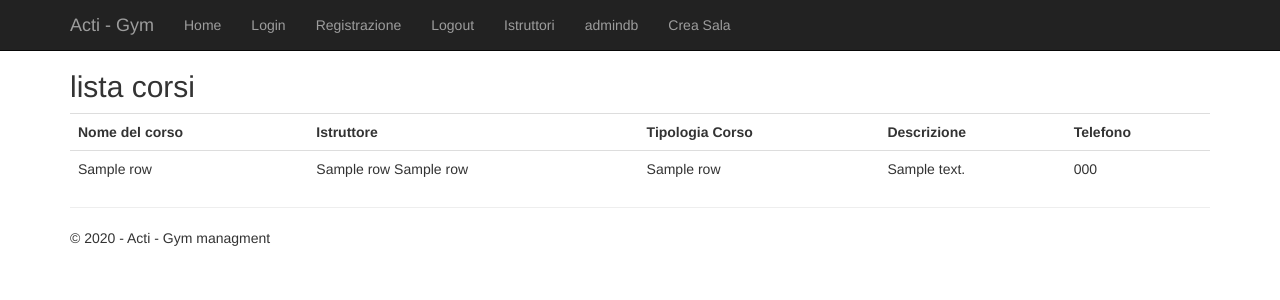
After one commit to SpiderPorkPotter/Palestra, a Flask app: template Palestra/templates/lista_corsi.html in a window 1280 px wide. The commit adds this page. Shown: the top 300 px of the page. Run offline with Flask 2, Linux system fonts and the light colour scheme; the template is opened without the code that fills it: most values are stand-ins (such as "Sample title", 1, 10 or a date in 2020); some libraries are stand-ins or nearby versions.

Commit message:
aggiunta pagina lista corsi e fix prenotazione

```diff
--- a/Palestra/__init__.py
+++ b/Palestra/__init__.py
@@ -12,8 +12,8 @@ db = SQLAlchemy()
 app = Flask(__name__)
 
 #psycopg2 è il driver che si usa per comunicare col database
-#DB_URI = "postgresql+psycopg2://postgres:passwordsupersegreta@localhost/Palestra"
-DB_URI = "postgresql+psycopg2://postgres:a@localhost/Palestra"
+DB_URI = "postgresql+psycopg2://postgres:passwordsupersegreta@localhost/Palestra"
+#DB_URI = "postgresql+psycopg2://postgres:a@localhost/Palestra"
 
 app.config['SQLALCHEMY_TRACK_MODIFICATIONS'] = False
 app.config['SQLALCHEMY_DATABASE_URI'] = DB_URI
--- a/Palestra/templates/layout.html
+++ b/Palestra/templates/layout.html
@@ -52,7 +52,7 @@
                     {% if current_user.is_authenticated %}
                     <li><a href="{{ url_for('profilo') }}">Profilo</a></li>
                     <li><a href="{{ url_for('calendario') }}">Calendario</a></li>
-                    <li><a href="{{ url_for('corsi') }}">Corsi</a></li>
+                    <li><a href="{{ url_for('lista_corsi') }}">Lista Corsi</a></li>
                     <li><a href="{{ url_for('logout') }}">Logout</a></li>
 
                     {% else %}
--- /dev/null
+++ b/Palestra/templates/lista_corsi.html
@@ -0,0 +1,26 @@
+{% extends "layout.html" %}
+
+{% block content %}
+
+<h2> lista corsi</h2>
+<table class="table">
+
+    <tr>
+        <th scope="col">Nome del corso</th>
+        <th scope="col">Istruttore</th>
+        <th scope="col">Tipologia Corso</th>
+        <th scope="col">Descrizione</th>
+        <th scope="col">Telefono</th>
+    </tr>
+    {% for row in tab_lista_corsi %}
+    <tr>
+        <td>{{ row['nome_corso'] }}</td>
+        <td>{{ row['cognome'] }} {{ row['nome'] }}</td>
+        <td>{{ row['nome_tipologia'] }}</td>
+        <td>{{ row['descrizione'] }}</td>
+        <td>{{ row['telefono'] }}</td>
+    </tr>
+    {% endfor %}
+</table>
+
+{% endblock %}
--- a/Palestra/templates/profilo.html
+++ b/Palestra/templates/profilo.html
@@ -29,10 +29,7 @@
             <span class="field-name">Codice Fiscale:</span>
             <span class="field-value">{{ dati_utente['codice_fiscale'] }}</span>
         </li>
-        <li>
-            <span class="field-name">Email:</span>
-            <span class="field-value">{{ dati_utente['email'] }}</span>
-        </li>
+
     </ul>
     <hr />
 </div>
--- a/Palestra/views.py
+++ b/Palestra/views.py
@@ -430,7 +430,7 @@ def corsi():
                                     "WHERE pr.data = :input_data) "
 
 
-                            "AND f.id_fascia NOT IN (SELECT id_fascia FROM prenotazioni WHERE data = :input_data) "
+                            "AND f.id_fascia NOT IN (SELECT id_fascia FROM prenotazioni WHERE data = :input_data AND codice_fiscale = :id_utente AND eliminata ID NULL) "
                             )
 
 
@@ -724,6 +724,23 @@ def policy_occupazione():
     return render_template("policyOccupazione.html", title = "Occupazione", policies  = policies )
 
 
+@app.route('/corsi/lista',  methods=['POST', 'GET'])
+def lista_corsi():
+
+    #----------------------------------------------------DA FAREEEEE
+    s = text("SELECT distinct c.nome_corso,  p.nome, p.cognome,t.nome_tipologia, t.descrizione , i.telefono FROM corsi c JOIN persone p ON (p.codice_fiscale = c.codice_fiscale_istruttore AND p.ruolo = 2) "
+            "JOIN tipologie_corsi t ON  t.id_tipologia = c.id_tipologia "
+            "JOIN info_contatti i ON c.codice_fiscale_istruttore = i.codice_fiscale "
+            "GROUP BY c.nome_corso, c.codice_fiscale_istruttore , p.nome, p.cognome ,t.nome_tipologia, t.descrizione,  i.telefono ;"
+            )
+    with engine.connect() as conn:
+        tab_lista_corsi = conn.execute(s)
+
+
+    return render_template('lista_corsi.html', tab_lista_corsi = tab_lista_corsi)
+
+
+
 #-------------------UTILI--------------
 
 def creaIDsala():
```
